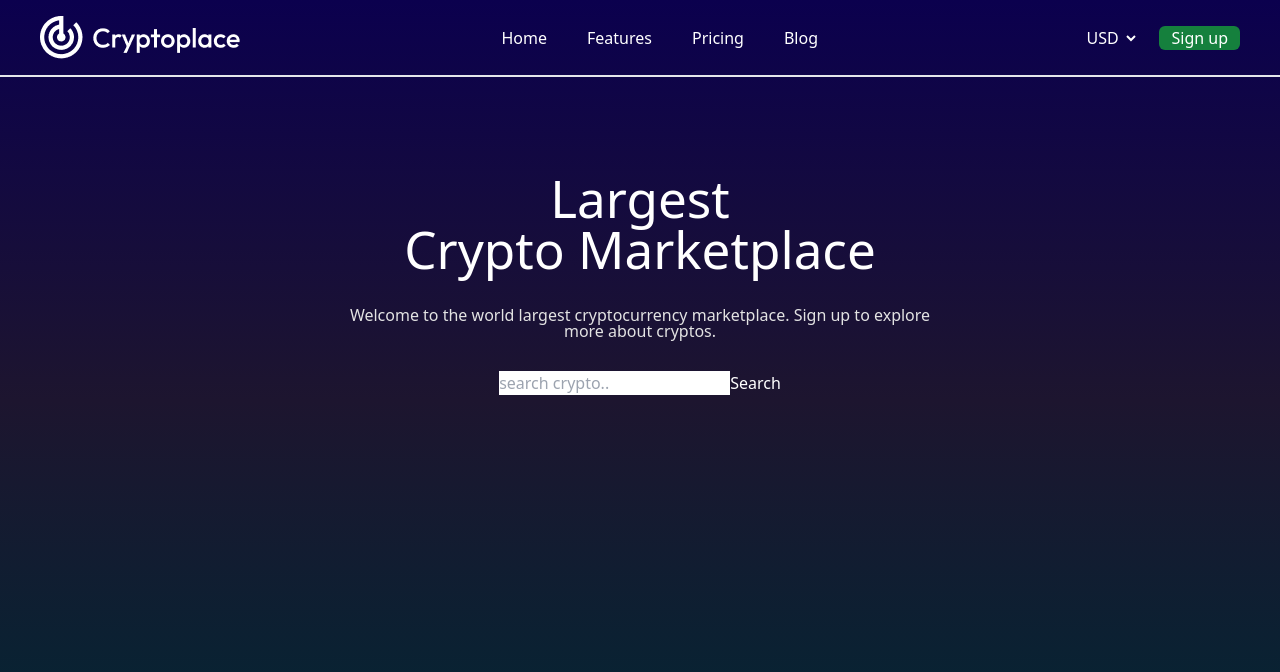
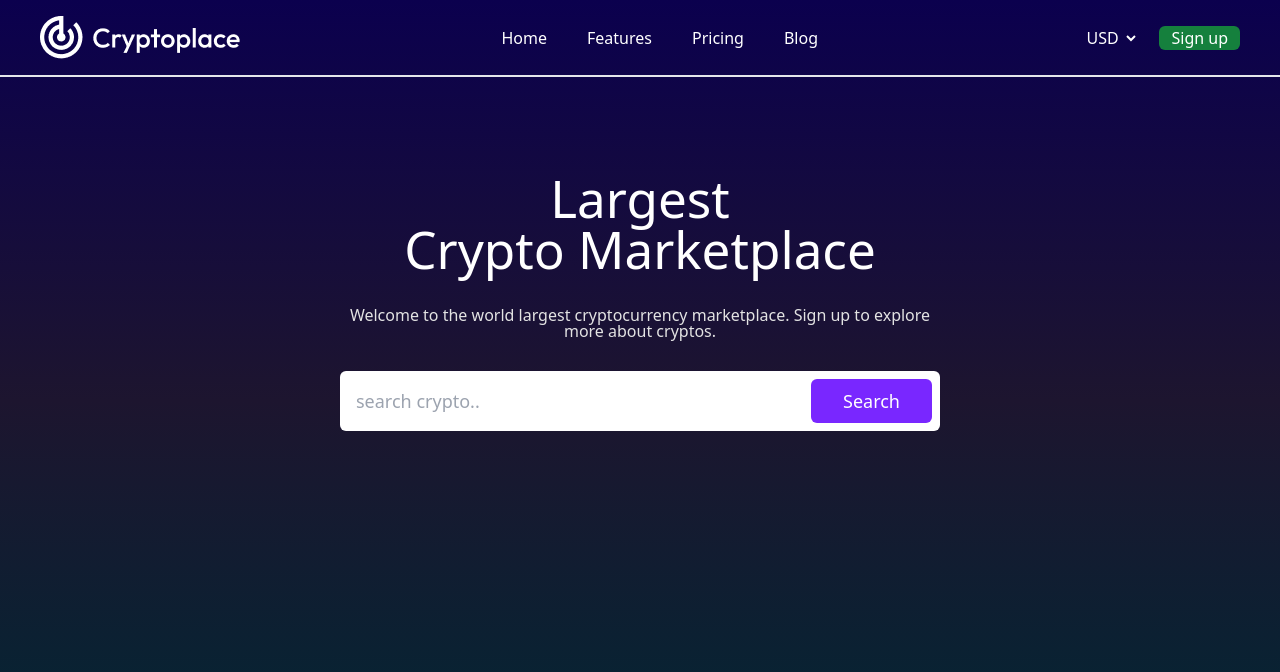
Before and after one commit to aadarshraj02/Crypto-Palace, a React (Vite) app: page / in a window 1280 px wide. Shown: the top 672 px of the page. Built offline with nearby package versions, Linux system fonts and the light colour scheme; the HTML template or start-up script is replaced by a standard one.

Commit message:
styled input an search btn

```diff
--- a/src/pages/Home.jsx
+++ b/src/pages/Home.jsx
@@ -9,9 +9,18 @@ const Home = () => {
           Welcome to the world largest cryptocurrency marketplace. Sign up to
           explore more about cryptos.
         </p>
-        <form>
-          <input type="text" placeholder="search crypto.." />
-          <button type="submit">Search</button>
+        <form className="p-2 bg-white rounded-md text-xl flex justify-between items-center gap-3">
+          <input
+            className="flex-1 text-lg outline-none border-none pl-2 text-black"
+            type="text"
+            placeholder="search crypto.."
+          />
+          <button
+            className="bg-[#7927ff] text-white text-lg px-8 py-2 rounded-md"
+            type="submit"
+          >
+            Search
+          </button>
         </form>
       </div>
     </div>
```
